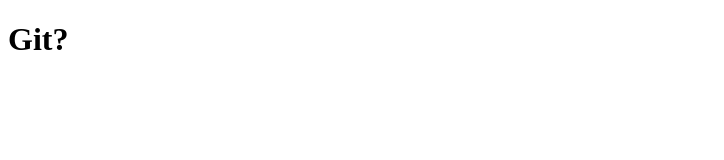
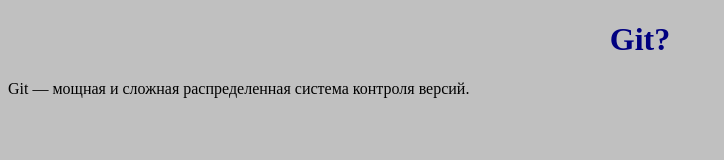
Before and after one commit to rostyslav-shevchuk-21/git-webdev, a plain HTML site: page index.html in a window 1280 px wide. Shown: the whole page, without its empty margins (0-724 px from the left). Drawn offline with Linux system fonts and the light colour scheme.

Commit message:
Third commit

```diff
--- a/css/main.css
+++ b/css/main.css
@@ -3,5 +3,6 @@ body {
 }
 
 h1 {
+	text-align: center;
 	color: navy;
 }
--- a/index.html
+++ b/index.html
@@ -3,10 +3,13 @@
 <head>
 	<meta charset="UTF-8">
 	<title>Git WebDev</title>
+	<link rel="stylesheet" href="css/main.css">
 </head>
 <body>
 
 	<h1>Git?</h1>
 
+	<p>Git — мощная и сложная распределенная система контроля версий.</p>
+
 </body>
 </html>
```
